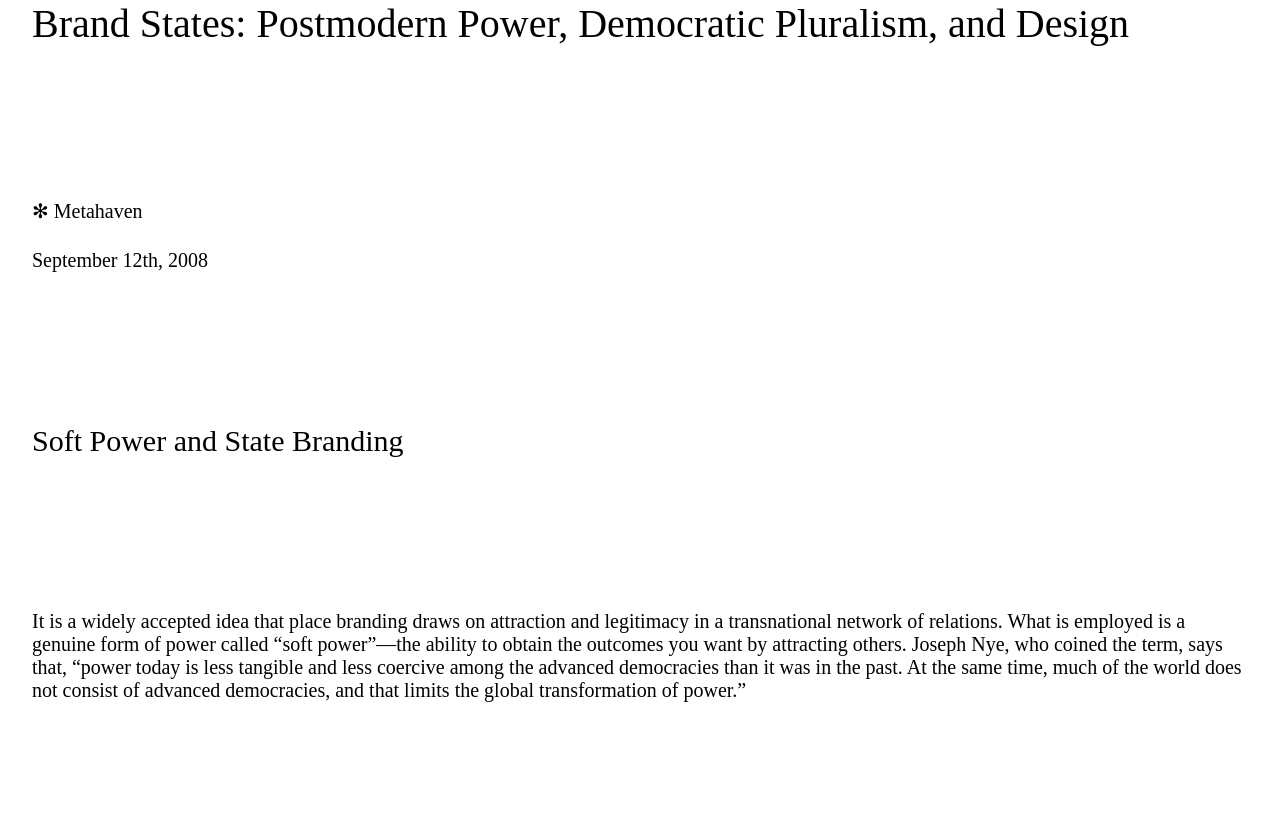
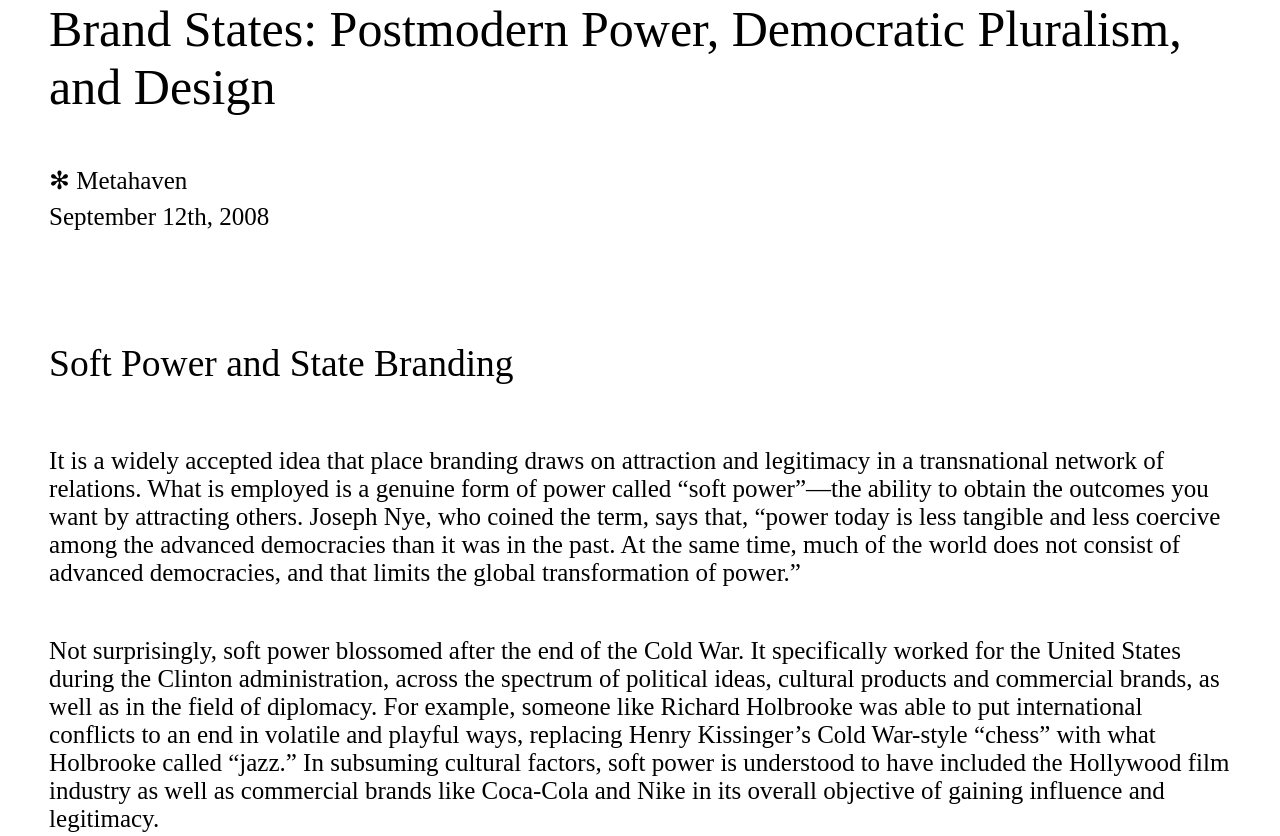
Before and after one commit to jonramesh/binding, a plain HTML site: page direction 1/index.html in a window 1280 px wide. Shown: the top 836 px of the page. Drawn offline with Linux system fonts and the light colour scheme; a web font is replaced by a local one.

Commit message:
I am the greatest earth bender in the world

```diff
--- a/direction 1/index.html
+++ b/direction 1/index.html
@@ -19,6 +19,7 @@
 		</head>
 		<!-- contains all the elements that are visible on the webpage https://typography-interaction-2627.github.io/topic/html/#:~:text=Defines%20the%20document’s%20body%E2%81%A0—the%20container%20for%20all%20the%20visible%20contents%2C%20such%20as%C2%A0headings%2C%20paragraphs%2C%20images%2C%20hyperlinks%2C%20tables%2C%20lists%2C%C2%A0etc  -->
 		<body>
+		<main>
 		<!--contains the top main content,the header signfys the introductory content https://typography-interaction-2627.github.io/topic/html/#:~:text=Importantly%2C%20block%20elements-->
 		<header id ="top">
 				<!--h1 is used as the title text and the highest within the type heirarchy https://typography-interaction-2627.github.io/topic/html/#:~:text=a%C2%A0closing%C2%A0tag.-,Headings,-:%20h -->
@@ -167,8 +168,10 @@
 
 
 
-			</section>
-			<footer>
 
+					</section>
+				<footer>
 			</footer>
 		</article>
+	</main>
+</body>
--- a/direction 1/styles.css
+++ b/direction 1/styles.css
@@ -11,14 +11,43 @@
 
 font-size:var(--font-size);
 
-
+@media(width >= 35em){
+	--alley:4rcap;
+	--size-root:22;
+}
+@media(width >= 60em){
+	--alley:6rcap;
+	--size-root:25;
+}
 
 
 }
 
 body{
 
-	padding-inline:calc(var(--font-size)*.02)
+	padding-inline:calc(var(--size-root)*.02)
+
+
+}
+main{
+	display:grid;
+	grid-template-areas:
+	'header'
+	'article'
+	'footer';
+	row-gap:var(--alley);
+	padding-inline:var(--gutter-base);
+
+	>header{
+		grid-area:header;
+	}
+	#original-article{
+		grid-area:article;
+
+	}
+	>footer{
+		grid-area:footer
+	}
 }
 
 
@@ -44,16 +73,16 @@ font-size:var(--size-h2)
 
 		h2{
 
-			margin-block-end:calc(var(--font-size) * (.1));
+			margin-block-end:calc(var(--size-root) * (2.5px));
 
 		}
 
 
 		>p{
-			margin-block-end:calc(var(--font-size) * (.1));
+			margin-block-end:calc(var(--size-root) * (2px));
 		}
 		>blockquote{
-			margin-block-end:calc(var(--font-size) * (.1));
+			margin-block-end:calc(var(--size-root) * (.1));
 
 		}
 
@@ -66,18 +95,18 @@ font-size:var(--size-h2)
 }
 
 header{
-	margin-block-end:calc(var(--font-size) * (.1));
+	margin-block-end:calc(var(--size-root) * (.5px));
 	h1{
 
 
-		margin-block-end:calc(var(--font-size) * (.1));
+		margin-block-end:1em;
 
 	}
 	#identifier{
 
 		display:flex;
 		flex-direction:column;
-		gap:2cap;
+		gap:.5cap;
 
 
 	}
```
